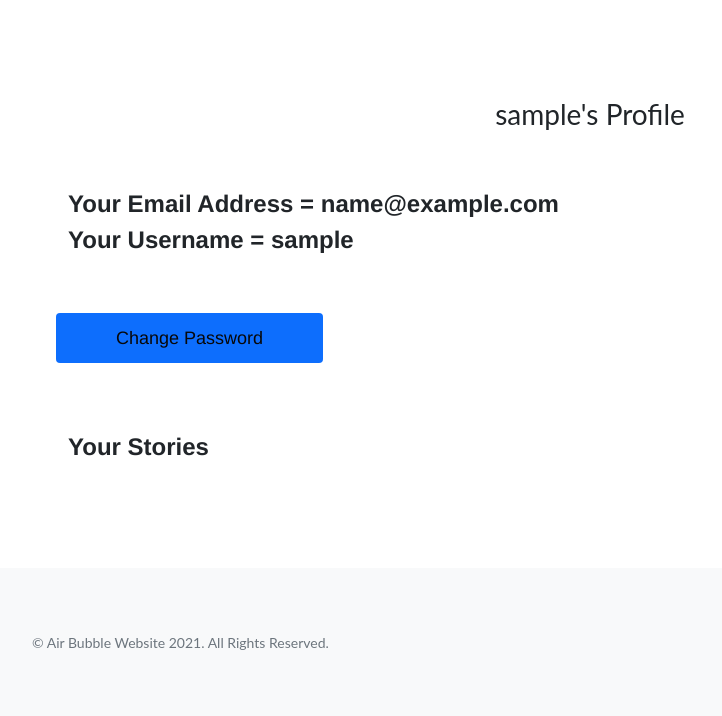
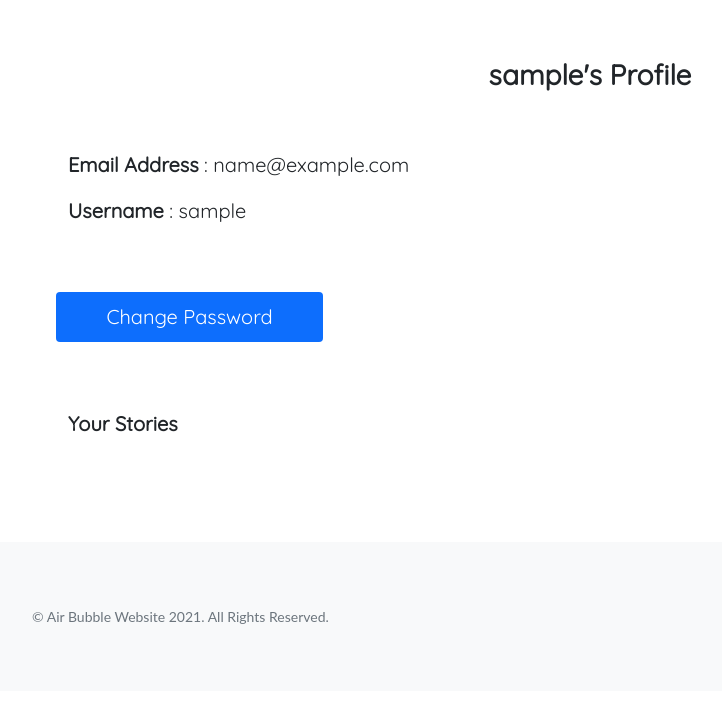
Before and after one commit to murthy1811/Milestone-Project-3-AirBubble, a Flask app: page /profile/1 in a window 1280 px wide. Shown: the part 56-772 px from the top of the page, without its empty margins (50-772 px from the left). Run offline with Flask 2, Linux system fonts and the light colour scheme; the visitor is signed in with stand-in values (Sample User, id 1); a database or web service that is not in the repository returns one stand-in record (values such as "Sample title"); some libraries are stand-ins or nearby versions.

Commit message:
styling updates made as suggested by mentor

```diff
--- a/static/css/newstyles.css
+++ b/static/css/newstyles.css
@@ -11,8 +11,9 @@
  /* text alignment for headings */
 .center-align{
     text-align: center;
-    padding-top: 50px;
-    font-weight: 300;
+    padding-top: 10px;
+    font-weight: 400;
+    font-family: 'Quicksand', sans-serif;
 
 }
 
@@ -29,6 +30,7 @@
     margin: 5px;
 }
 
+
  /* navbar styling edited */
 .nav-item{
     padding-left: 10px;
@@ -37,11 +39,11 @@
  /* information on read more styling */
 .profile-info {
     padding-bottom: 50px;
-    font-weight: 400;
-    font-family: 'Franklin Gothic Medium', 'Arial Narrow', Arial, sans-serif;
-    font-size: large;
+    font-family: 'Quicksand', 'Arial Narrow', Arial, sans-serif;
+    font-size: 20px;
     padding-top: 50px;
     text-align: left;
+
 }
 
   /* button on profile for change password */
@@ -51,7 +53,7 @@
     height: 50px;
     padding: 0px 0px;
     text-align: center;
-    color: rgb(8, 8, 8);
+    color:white;
     margin-bottom: 20px;
 }
 
@@ -110,3 +112,15 @@
             padding-top: 55px;
         }
         }
+
+.form-control, .form-floating{
+    font-family: 'Quicksand', sans-serif;
+}
+
+#submitButton{
+    font-family: 'Quicksand', sans-serif;
+}
+
+.btn-font{
+    font-family: 'Quicksand', sans-serif;
+}
--- a/templates/add_story.html
+++ b/templates/add_story.html
@@ -120,7 +120,7 @@
 
         <!-- submit button -->
         <div class="d-grid">
-            <button class="btn btn-primary btn-lg" id="submitButton" type="submit">Share my story</button>
+            <button class="btn btn-primary btn-lg " id="submitButton" type="submit">Share my story</button>
         </div>
     </form>
 </div>
--- a/templates/edit_story.html
+++ b/templates/edit_story.html
@@ -131,7 +131,7 @@
 
         <div class="d-grid">
             <!-- cancel button -->
-            <a href="{{url_for('travel_stories')}}" class="btn btn-danger btn-style btn-lg btn-primary">Cancel</a>
+            <a href="{{url_for('travel_stories')}}" class="btn btn-danger btn-font btn-style btn-lg btn-primary">Cancel</a>
             <!-- edit button -->
             <button class="btn btn-primary btn-lg" id="submitButton" type="submit">Edit my Story</button>
         </div>
--- a/templates/profile.html
+++ b/templates/profile.html
@@ -10,8 +10,9 @@
   </div>
   <!-- user information -->
   <div class="row profile-info">
-    <h4> Your Email Address = {{ emailaddress }}</h4>
-    <h4> Your Username = {{ username }}</h4>
+      <p><strong>Email Address </strong> : {{ emailaddress }}</p>
+      <p><strong>Username </strong> : {{ username }}</p>
+
   </div>
 
   <!-- change password -->
@@ -45,7 +46,7 @@
 
   <!-- user added stories -->
   <div class="row profile-info">
-    <h4 > Your Stories</h4>
+    <h5> Your Stories</h5>
     {% for story in travel_stories %}
     {% if session.user|lower == story.added_by|lower %}
     <div class="col-12 col-sm-6 col-lg-4">
```
Also changed, not shown: templates/travel_stories.html (+4 -4 lines).
